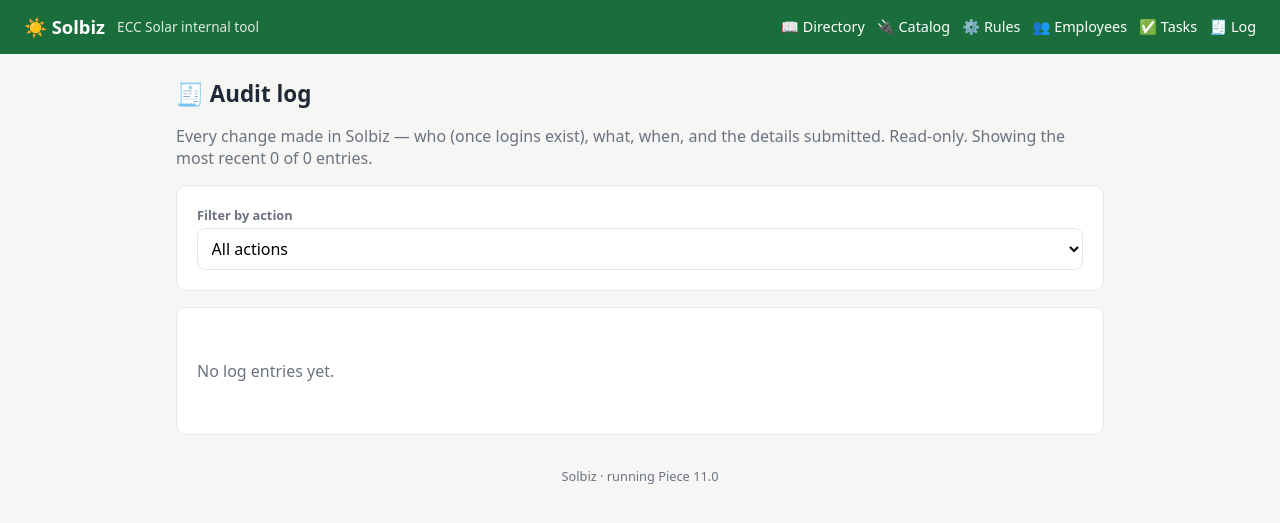
After one commit to RaIn-Solar/job-creator-app, a Flask app: page /audit in a window 1280 px wide. The commit adds this page. Shown: the top 523 px of the page. Run offline with Flask 3, Linux system fonts and the light colour scheme; data that the repository does not hold is empty.

Commit message:
Piece 11.0 — system-wide audit log
Record every state-changing request centrally, so nothing a feature does
can bypass it — the compatibility groundwork for the "logs all inputs/
changes" capability from the prior software.

- schema.sql: new audit_log table (ts, actor, action, endpoint, method,
  path, entity JSON, detail JSON, status, ip). CREATE ... IF NOT EXISTS so
  existing databases self-upgrade.
- app.py: an after_request hook logs every POST/PUT/PATCH/DELETE — action
  (friendly label from the endpoint), the URL params (which record), the
  submitted fields (the input, minus the 'next' helper, long values
  truncated, uploaded filenames noted), status, and IP. Wrapped so audit
  logging can never break a real request. actor is left blank until logins
  land. New /audit viewer page (newest first, filter by action) and a
  "🧾 Log" nav link. VERSION bumped to Piece 11.0. New template audit.html.

Verified: table self-upgrade; POSTs logged with fields (incl. multi-value
roles and uploaded filenames), GETs not logged, viewing the log doesn't log
itself, 'next' excluded, blocked/validation POSTs still recorded, and the
viewer's action filter — via route tests and a screenshot.

Co-Authored-By: Claude Opus 4.8 <noreply@anthropic.com>
Claude-Session: https://claude.ai/code/session_01KhWnFkjkDZnX5K7hNmCpXU

```diff
--- a/app.py
+++ b/app.py
@@ -556,7 +556,7 @@ PRODUCTS = [
 
 # Shown in the footer of every page so it's always obvious which build
 # is running. Bumped with each piece.
-VERSION = "Piece 10.2"
+VERSION = "Piece 11.0"
 
 UPLOADS_DIR = DATA_DIR / "uploads"
 ALLOWED_EXTENSIONS = {
@@ -628,6 +628,72 @@ def close_db(exc):
     db = g.pop("db", None)
     if db is not None:
         db.close()
+
+
+# ------------------------------------------------------------- audit log
+# Friendlier names for a few endpoints; everything else is prettified from
+# the view function name (e.g. delete_component_catalog -> "Delete component
+# catalog"), so new routes are logged readably without extra wiring.
+ACTION_LABELS = {
+    "new_client": "Create client", "new_job": "Create job",
+    "edit_job": "Edit job", "add_rule": "Add rule", "delete_rule": "Delete rule",
+    "new_employee": "Add employee", "edit_employee": "Edit employee",
+    "delete_employee": "Delete employee", "upload_file": "Upload job document",
+    "generate_tasks": "Generate tasks from process",
+    "set_task_status": "Change task status", "set_task_assignee": "Reassign task",
+    "set_task_due": "Change task due date", "set_ui_mode": "Change sizing view mode",
+    "update_sizing": "Update system sizing",
+}
+# Endpoints whose POSTs are not user data changes worth logging.
+AUDIT_SKIP_ENDPOINTS = set()
+
+
+def _audit_action(endpoint):
+    if not endpoint:
+        return "Request"
+    return ACTION_LABELS.get(endpoint, endpoint.replace("_", " ").capitalize())
+
+
+def _audit_detail():
+    """A compact JSON snapshot of the submitted fields (the 'input'),
+    excluding the redirect helper and truncating long values; uploaded
+    file names are noted too."""
+    data = {}
+    for key in request.form:
+        if key == "next":
+            continue
+        vals = request.form.getlist(key)
+        val = vals if len(vals) > 1 else (vals[0] if vals else "")
+        if isinstance(val, str) and len(val) > 300:
+            val = val[:300] + "…"
+        data[key] = val
+    names = [f.filename for f in request.files.values() if f and f.filename]
+    if names:
+        data["_files"] = names
+    return json.dumps(data, ensure_ascii=False)[:2000]
+
+
+@app.after_request
+def audit(response):
+    """Record every state-changing request. Central by design: nothing a
+    feature does can bypass it. Never allowed to break a real request."""
+    try:
+        if (request.method in ("POST", "PUT", "PATCH", "DELETE")
+                and request.endpoint and request.endpoint not in AUDIT_SKIP_ENDPOINTS):
+            db = get_db()
+            db.execute(
+                "INSERT INTO audit_log"
+                " (actor, action, endpoint, method, path, entity, detail, status, ip)"
+                " VALUES (?, ?, ?, ?, ?, ?, ?, ?, ?)",
+                ("", _audit_action(request.endpoint), request.endpoint,
+                 request.method, request.path,
+                 json.dumps(request.view_args or {}, ensure_ascii=False),
+                 _audit_detail(), response.status_code, request.remote_addr or ""),
+            )
+            db.commit()
+    except Exception:
+        pass
+    return response
 
 
 def ensure_columns(db, table, columns):
@@ -2480,6 +2546,40 @@ def delete_employee_file(employee_id, file_id):
     return redirect(url_for("employee_detail", employee_id=employee_id, _anchor="documents"))
 
 
+@app.route("/audit")
+def audit_log_page():
+    """Read-only view of the system audit log, newest first, filterable by
+    action. Admin-oriented — will sit behind role access once logins land."""
+    db = get_db()
+    action = request.args.get("action", "")
+    sql = "SELECT * FROM audit_log"
+    params = []
+    if action:
+        sql += " WHERE action = ?"
+        params.append(action)
+    sql += " ORDER BY id DESC LIMIT 300"
+    entries = []
+    for e in db.execute(sql, params).fetchall():
+        try:
+            entity = json.loads(e["entity"] or "{}")
+        except ValueError:
+            entity = {}
+        try:
+            detail = json.loads(e["detail"] or "{}")
+        except ValueError:
+            detail = {}
+        entries.append({
+            "ts": e["ts"], "actor": e["actor"], "action": e["action"],
+            "path": e["path"], "status": e["status"], "ip": e["ip"],
+            "entity": entity, "detail": detail,
+        })
+    actions = [r["action"] for r in db.execute(
+        "SELECT DISTINCT action FROM audit_log ORDER BY action").fetchall()]
+    total = db.execute("SELECT COUNT(*) FROM audit_log").fetchone()[0]
+    return render_template("audit.html", entries=entries, actions=actions,
+                           action=action, total=total)
+
+
 if __name__ == "__main__":
     init_db()
     app.run(debug=True)
--- a/schema.sql
+++ b/schema.sql
@@ -262,3 +262,21 @@ CREATE TABLE IF NOT EXISTS job_tasks (
     completed_at TEXT DEFAULT '',
     created_at   TEXT NOT NULL DEFAULT (datetime('now'))
 );
+
+-- Piece 11: system-wide audit log. Every state-changing request (POST) is
+-- recorded centrally so nothing slips through. `actor` stays blank until
+-- logins land (Piece 8 backlog); `entity` holds the URL parameters (which
+-- record) and `detail` the submitted fields, both as JSON.
+CREATE TABLE IF NOT EXISTS audit_log (
+    id       INTEGER PRIMARY KEY AUTOINCREMENT,
+    ts       TEXT NOT NULL DEFAULT (datetime('now')),
+    actor    TEXT DEFAULT '',       -- who (filled once logins exist)
+    action   TEXT NOT NULL DEFAULT '',
+    endpoint TEXT DEFAULT '',
+    method   TEXT DEFAULT '',
+    path     TEXT DEFAULT '',
+    entity   TEXT DEFAULT '',       -- JSON of URL params (job_id, ...)
+    detail   TEXT DEFAULT '',       -- JSON of submitted fields
+    status   INTEGER,
+    ip       TEXT DEFAULT ''
+);
--- /dev/null
+++ b/templates/audit.html
@@ -0,0 +1,70 @@
+{% extends "base.html" %}
+{% block title %}Audit log{% endblock %}
+{% block content %}
+<h1>🧾 Audit log</h1>
+<p class="muted">Every change made in Solbiz — who (once logins exist), what,
+when, and the details submitted. Read-only. Showing the most recent
+{{ entries|length }} of {{ total }} entries.</p>
+
+<form method="get" class="card" id="filter_form">
+  <div class="form-grid">
+    <div class="field">
+      <label for="action">Filter by action</label>
+      <select id="action" name="action">
+        <option value="">All actions</option>
+        {% for a in actions %}
+        <option value="{{ a }}" {% if action == a %}selected{% endif %}>{{ a }}</option>
+        {% endfor %}
+      </select>
+    </div>
+  </div>
+  {% if action %}
+  <div class="actions"><a href="{{ url_for('audit_log_page') }}" class="btn btn-secondary">Clear filter</a></div>
+  {% endif %}
+</form>
+
+<div class="card">
+  {% if entries %}
+  <div style="overflow-x:auto;">
+  <table>
+    <thead><tr><th>When</th><th>Who</th><th>Action</th><th>Record</th><th>Details</th><th>Result</th></tr></thead>
+    <tbody>
+      {% for e in entries %}
+      <tr>
+        <td style="white-space:nowrap;">{{ e.ts }}</td>
+        <td>{{ e.actor or "—" }}</td>
+        <td>{{ e.action }}</td>
+        <td>
+          {% if e.entity %}
+            {% for k, v in e.entity.items() %}<span class="muted" style="font-size:0.8rem;">{{ k }}={{ v }}</span>{% if not loop.last %}, {% endif %}{% endfor %}
+          {% else %}<span class="muted">—</span>{% endif %}
+          <br><span class="muted" style="font-size:0.75rem;">{{ e.path }}</span>
+        </td>
+        <td>
+          {% if e.detail %}
+          <details>
+            <summary style="cursor:pointer; font-size:0.85rem;">{{ e.detail|length }} field{{ "s" if e.detail|length != 1 }}</summary>
+            <dl class="profile" style="grid-template-columns:auto 1fr; gap:0.15rem 0.6rem; margin:0.35rem 0 0;">
+              {% for k, v in e.detail.items() %}
+              <dt style="font-size:0.8rem;">{{ k }}</dt><dd style="font-size:0.8rem;">{{ v }}</dd>
+              {% endfor %}
+            </dl>
+          </details>
+          {% else %}<span class="muted">—</span>{% endif %}
+        </td>
+        <td>{% if e.status and e.status < 400 %}<span class="badge">{{ e.status }}</span>{% else %}<span class="badge danger">{{ e.status }}</span>{% endif %}</td>
+      </tr>
+      {% endfor %}
+    </tbody>
+  </table>
+  </div>
+  {% else %}
+  <p class="empty">No log entries{% if action %} for this action{% endif %} yet.</p>
+  {% endif %}
+</div>
+
+<script>
+  document.querySelectorAll("#filter_form select").forEach(sel =>
+    sel.addEventListener("change", () => document.getElementById("filter_form").submit()));
+</script>
+{% endblock %}
--- a/templates/base.html
+++ b/templates/base.html
@@ -181,6 +181,7 @@
     <a href="/rules" style="font-size:0.9rem; font-weight:500;">⚙️ Rules</a>
     <a href="/employees" style="font-size:0.9rem; font-weight:500;">👥 Employees</a>
     <a href="/tasks" style="font-size:0.9rem; font-weight:500;">✅ Tasks</a>
+    <a href="/audit" style="font-size:0.9rem; font-weight:500;">🧾 Log</a>
   </header>
   <main>
     {% with messages = get_flashed_messages(with_categories=true) %}
```
